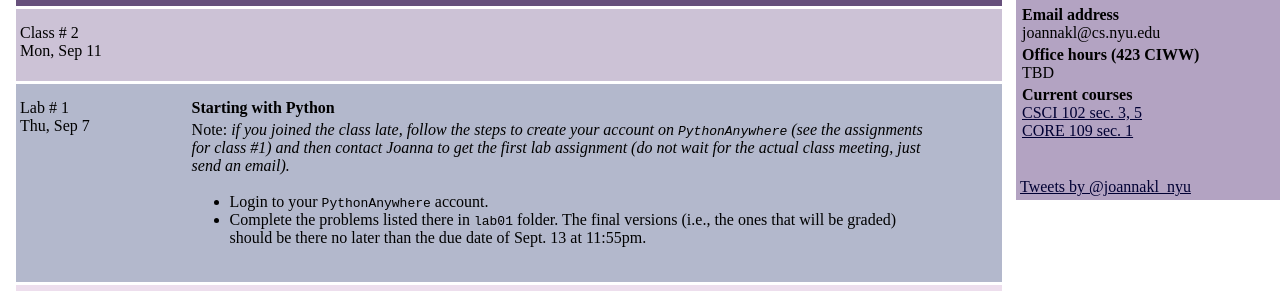
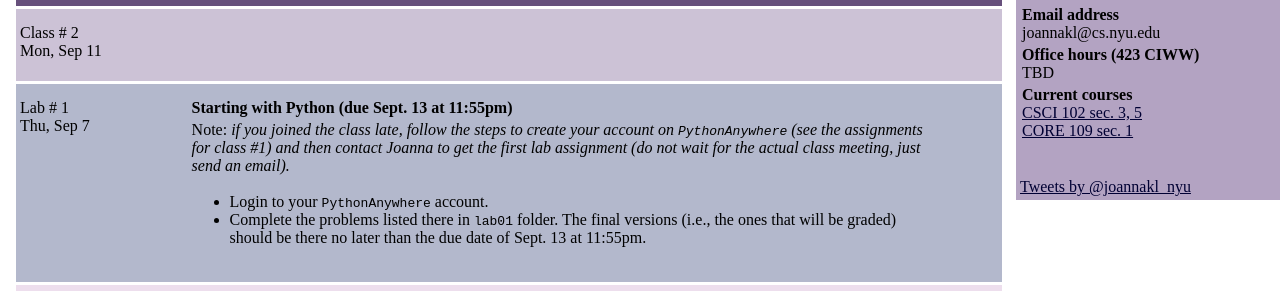
Before and after one commit to joannakl/core109_f17, a Jekyll site: the page built from daily.html, in a window 1280 px wide. Shown: the part 140-431 px from the top of the page. Built offline with Jekyll 4.4.1, drawn with Linux system fonts in a browser that asks for light colours; comment, search, counter and statistics services are not loaded.

Commit message:
first recitation homework

```diff
--- a/_includes/daily/02.markdown
+++ b/_includes/daily/02.markdown
@@ -16,7 +16,7 @@ Thu, Sep 7
 <div class="column_recitation" >
 <p markdown="block">
 
-**Starting with Python**
+**Starting with Python (due Sept. 13 at 11:55pm)**
 
 Note: *if you joined the class late, follow the steps to create your account
 on `PythonAnywhere` (see the assignments for class #1) and then contact Joanna
```
